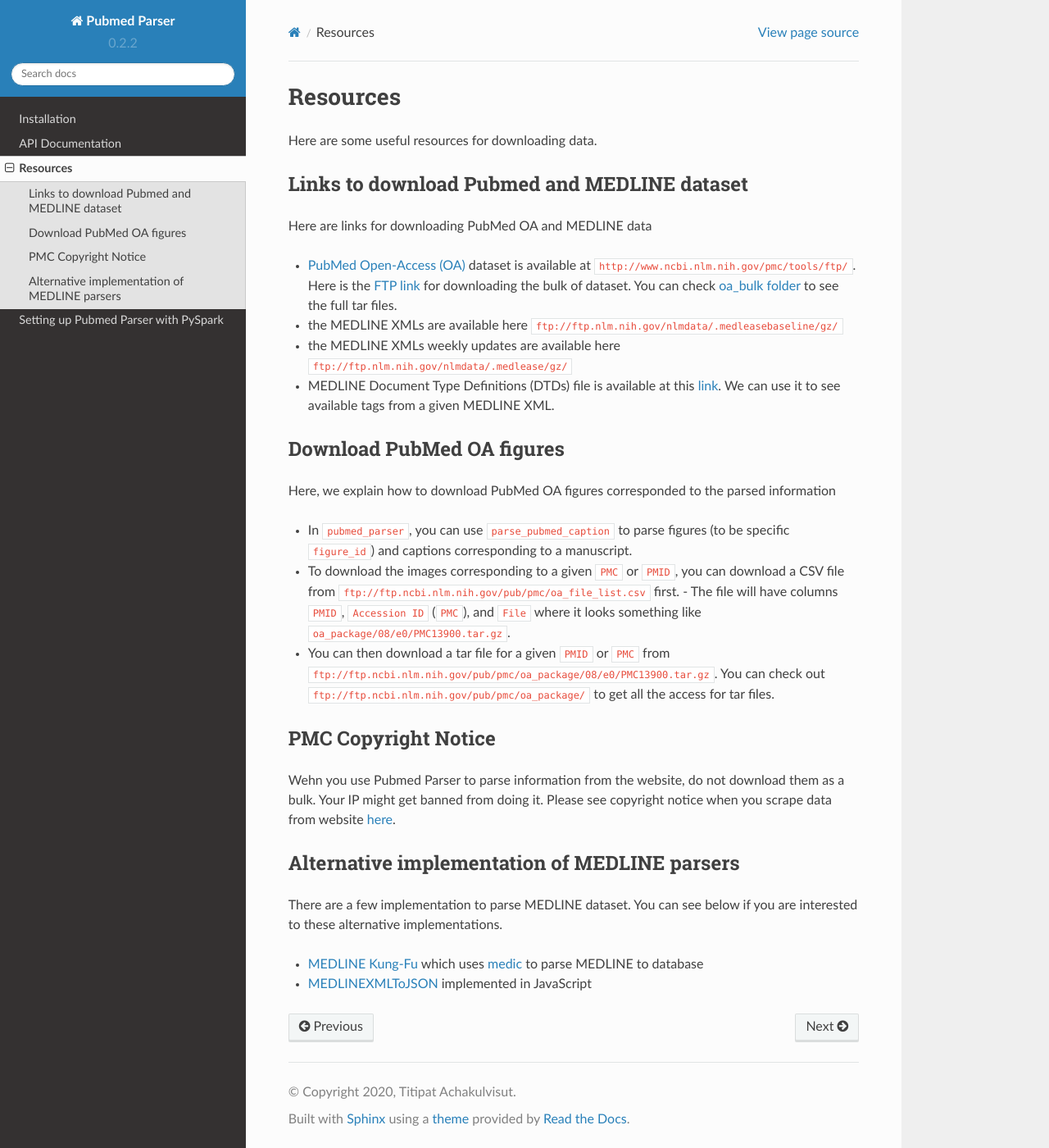
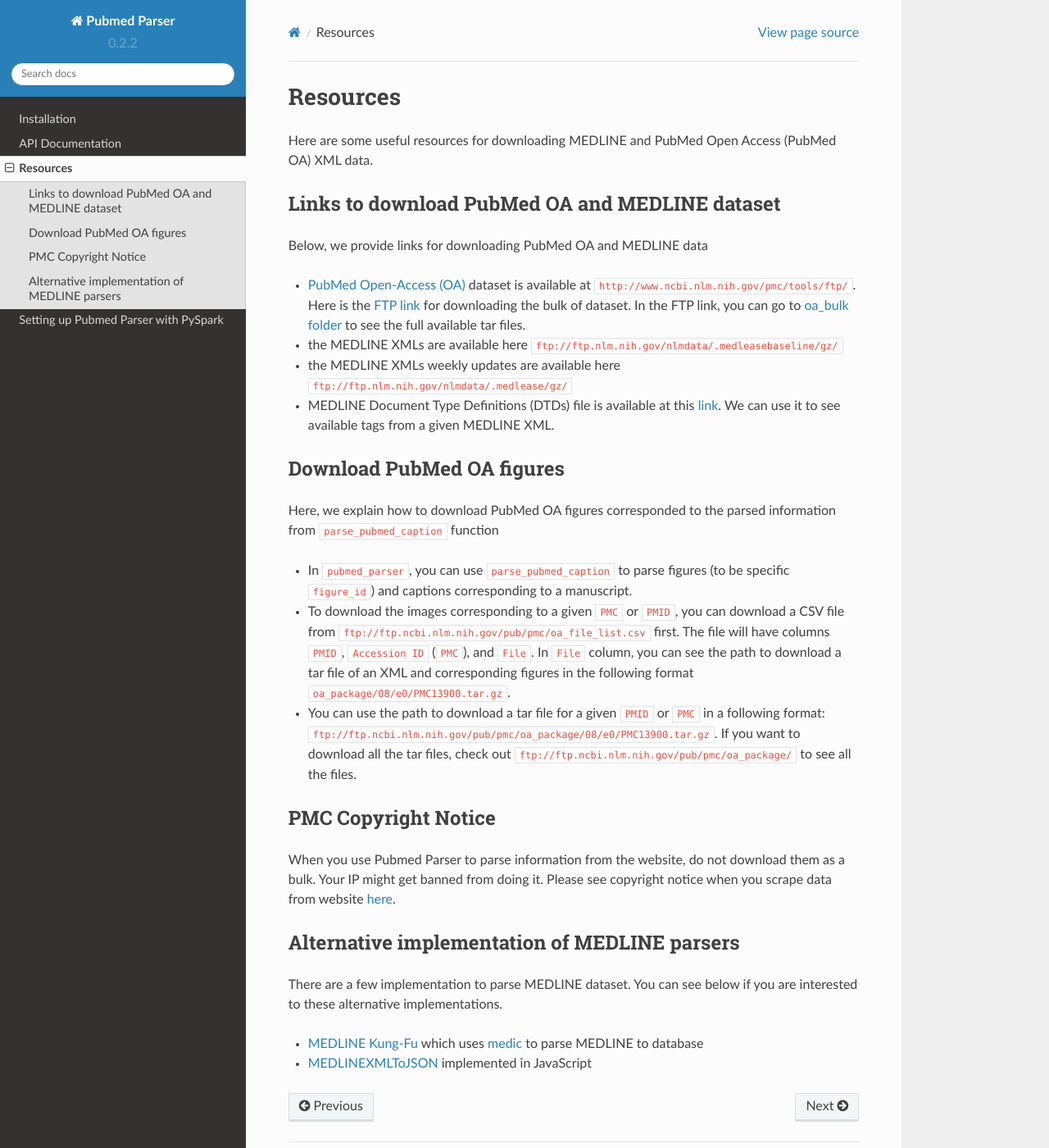
Before and after one commit to titipata/pubmed_parser, a Sphinx documentation site: the page built from docs/resources.rst, in a window 1280 px wide and 1400 px high. Shown: the whole window at 82% size. Built offline with Sphinx 7.4.7 and the Read the Docs theme 2.0.0, drawn with Linux system fonts in a browser that asks for light colours; the version number is read from the project's files by our own code.

Commit message:
Update README and resource text

```diff
--- a/docs/resources.rst
+++ b/docs/resources.rst
@@ -2,15 +2,14 @@
 Resources
 =========
 
-Here are some useful resources for downloading data.
+Here are some useful resources for downloading MEDLINE and PubMed Open Access (PubMed OA) XML data.
 
+Links to download PubMed OA and MEDLINE dataset
+-----------------------------------------------
 
-Links to download Pubmed and MEDLINE dataset
---------------------------------------------
+Below, we provide links for downloading PubMed OA and MEDLINE data
 
-Here are links for downloading PubMed OA and MEDLINE data
-
-- `PubMed Open-Access (OA) <http://www.ncbi.nlm.nih.gov/pmc/tools/ftp/>`_ dataset is available at ``http://www.ncbi.nlm.nih.gov/pmc/tools/ftp/``. Here is the `FTP link <ftp://ftp.ncbi.nlm.nih.gov/pub/pmc/>`_ for downloading the bulk of dataset. You can check `oa_bulk folder <ftp://ftp.ncbi.nlm.nih.gov/pub/pmc/oa_bulk//>`_ to see the full tar files.
+- `PubMed Open-Access (OA) <http://www.ncbi.nlm.nih.gov/pmc/tools/ftp/>`_ dataset is available at ``http://www.ncbi.nlm.nih.gov/pmc/tools/ftp/``. Here is the `FTP link <ftp://ftp.ncbi.nlm.nih.gov/pub/pmc/>`_ for downloading the bulk of dataset. In the FTP link, you can go to `oa_bulk folder <ftp://ftp.ncbi.nlm.nih.gov/pub/pmc/oa_bulk/>`_ to see the full available tar files.
 - the MEDLINE XMLs are available here ``ftp://ftp.nlm.nih.gov/nlmdata/.medleasebaseline/gz/``
 - the MEDLINE XMLs weekly updates are available here ``ftp://ftp.nlm.nih.gov/nlmdata/.medlease/gz/``
 - MEDLINE Document Type Definitions (DTDs) file is available at this `link <https://www.nlm.nih.gov/databases/dtd/>`_. We can use it to see available tags from a given MEDLINE XML.
@@ -19,17 +18,17 @@
 Download PubMed OA figures
 --------------------------
 
-Here, we explain how to download PubMed OA figures corresponded to the parsed information
+Here, we explain how to download PubMed OA figures corresponded to the parsed information from ``parse_pubmed_caption`` function
 
 - In ``pubmed_parser``, you can use ``parse_pubmed_caption`` to parse figures (to be specific ``figure_id``) and captions corresponding to a manuscript.
-- To download the images corresponding to a given ``PMC`` or ``PMID``, you can download a CSV file from ``ftp://ftp.ncbi.nlm.nih.gov/pub/pmc/oa_file_list.csv`` first. - The file will have columns ``PMID``, ``Accession ID`` (``PMC``), and ``File`` where it looks something like ``oa_package/08/e0/PMC13900.tar.gz``.
-- You can then download a tar file for a given ``PMID`` or ``PMC`` from ``ftp://ftp.ncbi.nlm.nih.gov/pub/pmc/oa_package/08/e0/PMC13900.tar.gz``. You can check out ``ftp://ftp.ncbi.nlm.nih.gov/pub/pmc/oa_package/`` to get all the access for tar files.
+- To download the images corresponding to a given ``PMC`` or ``PMID``, you can download a CSV file from ``ftp://ftp.ncbi.nlm.nih.gov/pub/pmc/oa_file_list.csv`` first. The file will have columns ``PMID``, ``Accession ID`` (``PMC``), and ``File``. In ``File`` column, you can see the path to download a tar file of an XML and corresponding figures in the following format ``oa_package/08/e0/PMC13900.tar.gz``.
+- You can use the path to download a tar file for a given ``PMID`` or ``PMC`` in a following format: ``ftp://ftp.ncbi.nlm.nih.gov/pub/pmc/oa_package/08/e0/PMC13900.tar.gz``. If you want to download all the tar files, check out ``ftp://ftp.ncbi.nlm.nih.gov/pub/pmc/oa_package/`` to see all the files.
 
 
 PMC Copyright Notice
 --------------------
 
-Wehn you use Pubmed Parser to parse information from the website, do not download them as a bulk. Your IP might get banned from doing it.
+When you use Pubmed Parser to parse information from the website, do not download them as a bulk. Your IP might get banned from doing it.
 Please see copyright notice when you scrape data from website `here <https://www.ncbi.nlm.nih.gov/pmc/about/copyright/#copy-PMC/>`_.
 
 Alternative implementation of MEDLINE parsers
```
Also changed, not shown: README.md (+3 -5 lines).
